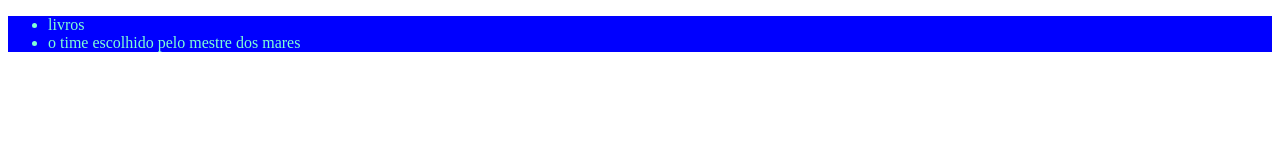
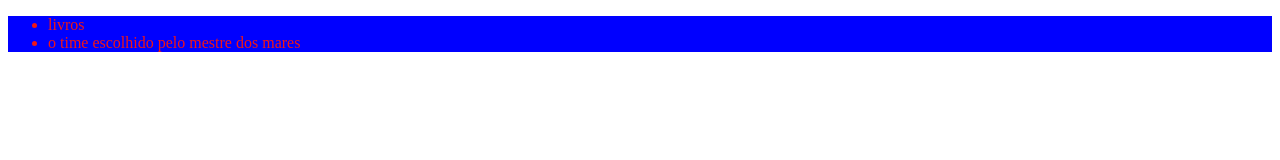
Before and after one commit to morenah1102/siteteste, a plain HTML site: page index.html in a window 1280 px wide. Drawn offline with Linux system fonts and the light colour scheme.

Commit message:
vermelho

```diff
--- a/style.css
+++ b/style.css
@@ -1,4 +1,4 @@
 header{
     background-color: blue;
-    color: aquamarine;
+    color: rgb(241, 22, 22);
 }
```
